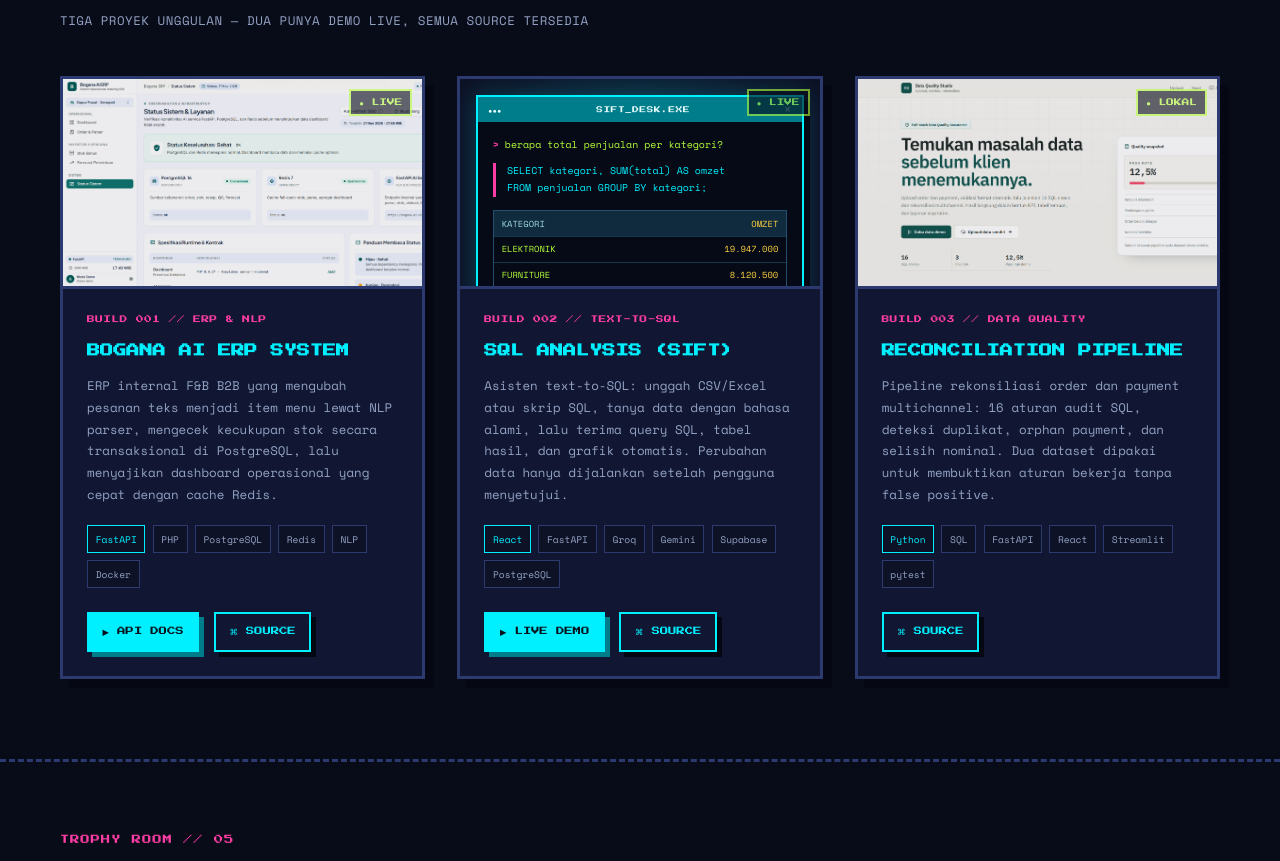
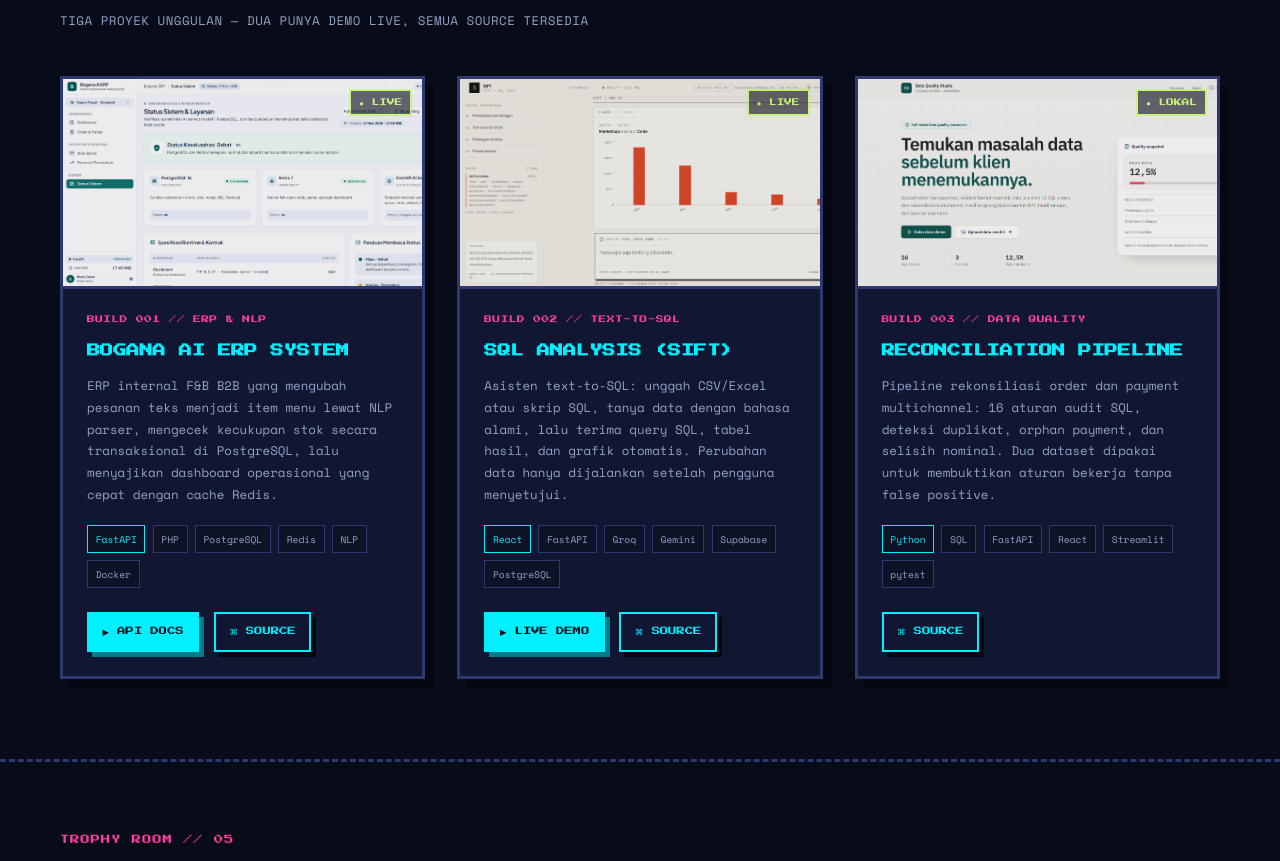
Before and after one commit to hayyanjpg/hayyanjpg.github.io, a plain HTML site: page index.html in a window 1280 px wide. Shown: the part 3607-4468 px from the top of the page. Drawn offline with nearby package versions, Linux system fonts and the light colour scheme.

Commit message:
pakai screenshot SIFT pada kartu SQL Analysis

```diff
--- a/index.html
+++ b/index.html
@@ -352,19 +352,9 @@
                     </article>
 
                     <article class="project reveal">
-                        <div class="project__screen project__screen--terminal">
-                            <div class="terminal" aria-label="Ilustrasi antarmuka SQL Analysis">
-                                <div class="terminal__bar"><span>●●●</span><span>SIFT_DESK.EXE</span><span>×</span></div>
-                                <div class="terminal__body">
-                                    <p><span class="terminal__prompt">&gt;</span> berapa total penjualan per kategori?</p>
-                                    <p class="terminal__sql">SELECT kategori, SUM(total) AS omzet<br />FROM penjualan GROUP BY kategori;</p>
-                                    <div class="terminal__table">
-                                        <div class="terminal__row terminal__row--head"><span>KATEGORI</span><span>OMZET</span></div>
-                                        <div class="terminal__row"><span>ELEKTRONIK</span><span>19.947.000</span></div>
-                                        <div class="terminal__row"><span>FURNITURE</span><span>8.120.500</span></div>
-                                    </div>
-                                </div>
-                            </div>
+                        <div class="project__screen">
+                            <img src="assets/image/sift.png" alt="Tampilan antarmuka SQL Analysis (SIFT)"
+                                onerror="this.style.display='none'" />
                             <span class="project__live">● LIVE</span>
                         </div>
                         <div class="project__body">
```
